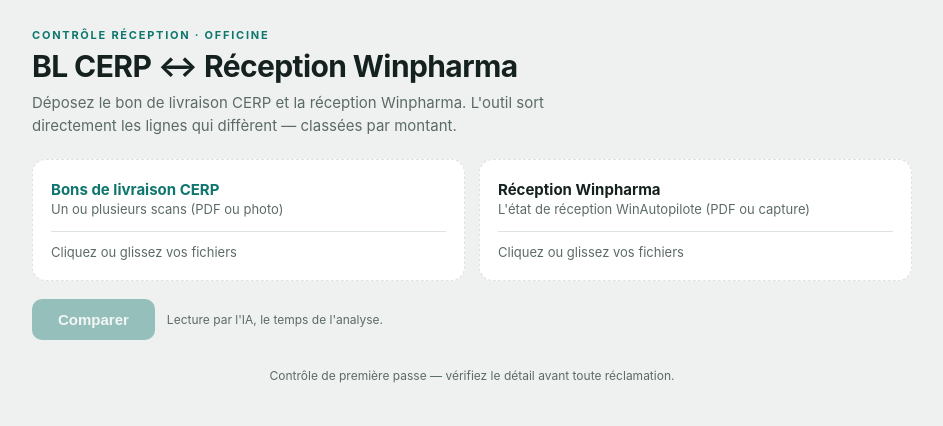
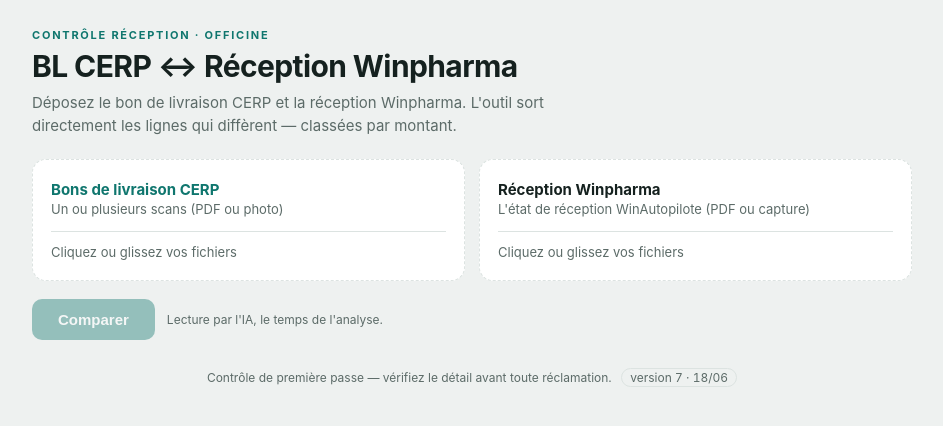
Before and after one commit to cdang-creator/reception-grossiste-winautopilote, a Next.js app in the folder recap/: page / in a window 1280 px wide. Shown: the top 426 px of the page, without its empty margins (168-1111 px from the left). Built offline with nearby package versions, Linux system fonts and the light colour scheme.

Commit message:
Update page.jsx

```diff
--- a/recap/app/page.jsx
+++ b/recap/app/page.jsx
@@ -739,7 +739,10 @@
         );
       })()}
 
-      <footer className="rcp-foot">Contrôle de première passe — vérifiez le détail avant toute réclamation.</footer>
+      <footer className="rcp-foot">
+        Contrôle de première passe — vérifiez le détail avant toute réclamation.{" "}
+        <span className="rcp-ver">version&nbsp;7 · 18/06</span>
+      </footer>
     </div>
   );
 }
@@ -1104,6 +1107,7 @@
 .rcp-tag{font-size:11px; font-weight:600; color:var(--warn); background:var(--warn-soft); border-radius:6px; padding:2px 7px; margin-left:8px;}
 
 .rcp-foot{max-width:880px; margin:28px auto 0; font-size:12px; color:var(--muted); text-align:center;}
+.rcp-ver{display:inline-block; margin-left:6px; padding:1px 8px; border:1px solid var(--line); border-radius:999px; font-variant-numeric:tabular-nums; color:var(--muted);}
 
 /* --- Redesign : tout concorde --- */
 .rcp-allgood{max-width:880px; margin:0 auto; display:flex; align-items:center; gap:16px; background:var(--ok-soft); border:1px solid #BFE3CB; border-radius:16px; padding:22px 24px;}
```
